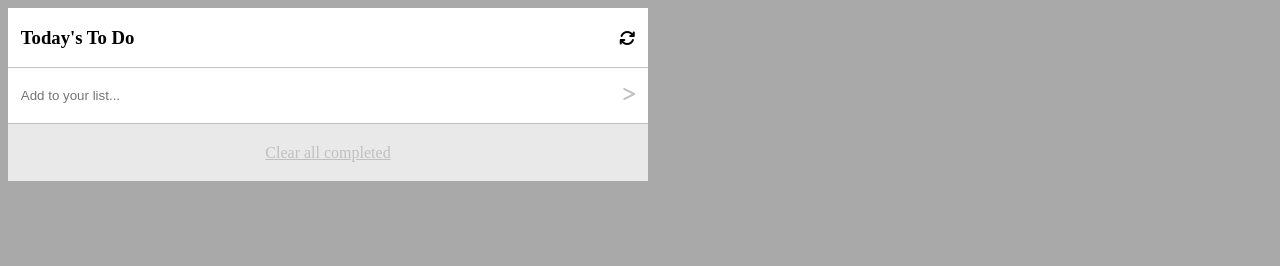
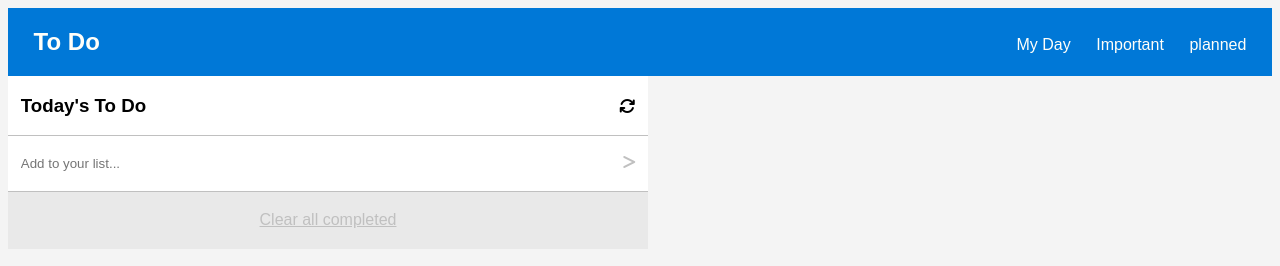
Before and after one commit to aliabbani/ToDo-list, a website: page src/index.html in a window 1280 px wide. Drawn offline with Linux system fonts and the light colour scheme.

Commit message:
Add a navbar and style it

```diff
--- a/src/index.html
+++ b/src/index.html
@@ -8,6 +8,14 @@
     <title>ToDo List</title>
 </head>
 <body>
+    <nav class="nav-bar">
+        <h1 class="nav-left">To Do</h1>
+        <ul class="nav-right">
+            <li><a href="/">My Day</a></li>
+            <li><a href="/">Important</a></li>
+            <li><a href="/">planned</a></li>
+          </ul>
+    </nav>
     <div class="to-do-list">
         <div class="demo">
                 <h3>Today's To Do</h3>
--- a/src/style.css
+++ b/src/style.css
@@ -1,6 +1,34 @@
 body {
-  background-color: darkgrey;
+  background-color: #f4f4f4;
+  font-family: Arial, Helvetica, sans-serif;
 }
+
+.nav-bar {
+  background-color: #0078d7;
+  display: flex;
+  justify-content: space-between;
+  align-items: baseline;
+}
+
+.nav-left {
+  color: #fffff9;
+  padding-left: 2vw;
+}
+
+.nav-right {
+  display: flex;
+}
+
+.nav-right li {
+  list-style: none;
+}
+
+.nav-right li a {
+  color: #fffff9;
+  text-decoration: none;
+  padding-right: 2vw;
+}
+
 
 .to-do-list {
   display: flex;
```
